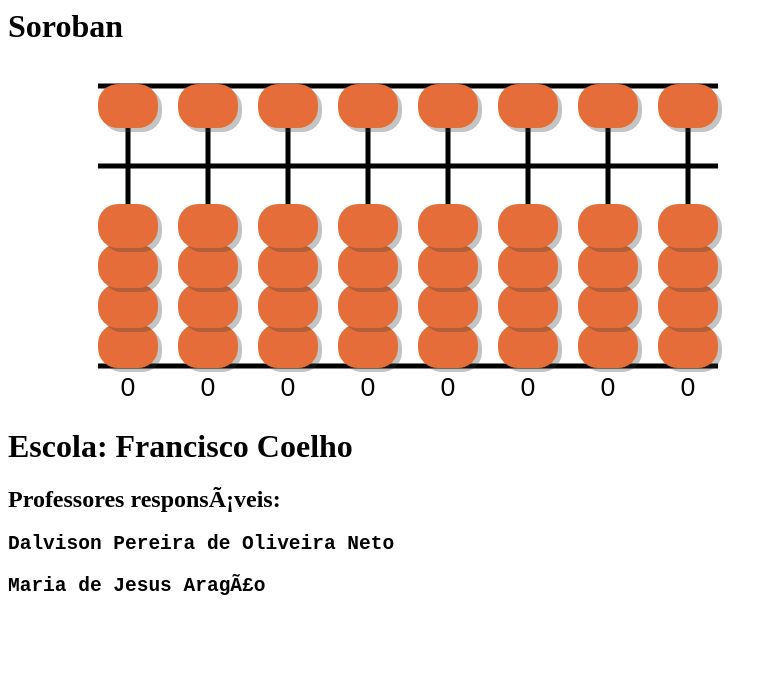
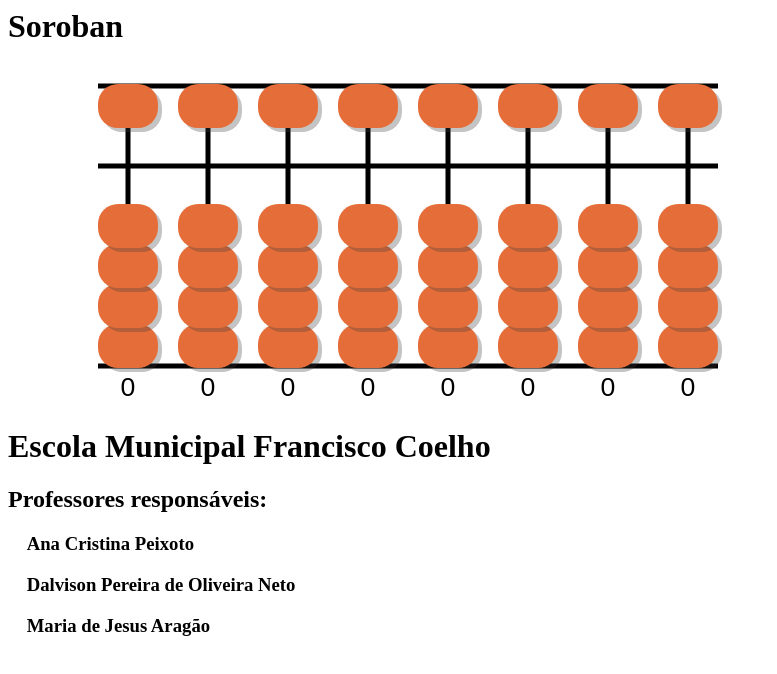
Before and after one commit to PereiraNetoProf/Soroban, a plain HTML site: page index.html in a window 1280 px wide. Shown: the whole page, without its empty margins (0-777 px from the left). Drawn offline with Linux system fonts and the light colour scheme.

Commit message:
Add new teacher

```diff
--- a/index.html
+++ b/index.html
@@ -1,5 +1,5 @@
 <html xmlns="http://www.w3.org/1999/xhtml"><head>
-    <meta http-equiv="Content-Type" content="text/html; charset=iso-8859-1">
+    <meta charset="UTF-8">
         <title>Simulador Soroban</title>
         <script src="soroban.js"></script>
         <script type="text/javascript">
@@ -12,9 +12,10 @@
       <body onload="run();">
         <h1>Soroban</h1>
         <div id="myAbacus" > <canvas id="myAbacus_Abacus" width="70" height="170"></canvas></div>
-        <h1>Escola: Francisco Coelho</h1>
+        <h1>Escola Municipal Francisco Coelho</h1>
         <h2>Professores responsáveis:</h2>
-        <h2><pre>Dalvison Pereira de Oliveira Neto</pre></h2>
-        <h2><pre>Maria de Jesus Aragão</pre></h2>
+        <h3>&emsp;Ana Cristina Peixoto</h3>
+        <h3>&emsp;Dalvison Pereira de Oliveira Neto</h3>
+        <h3>&emsp;Maria de Jesus Aragão</h3>
     </body>
 </html>
```
